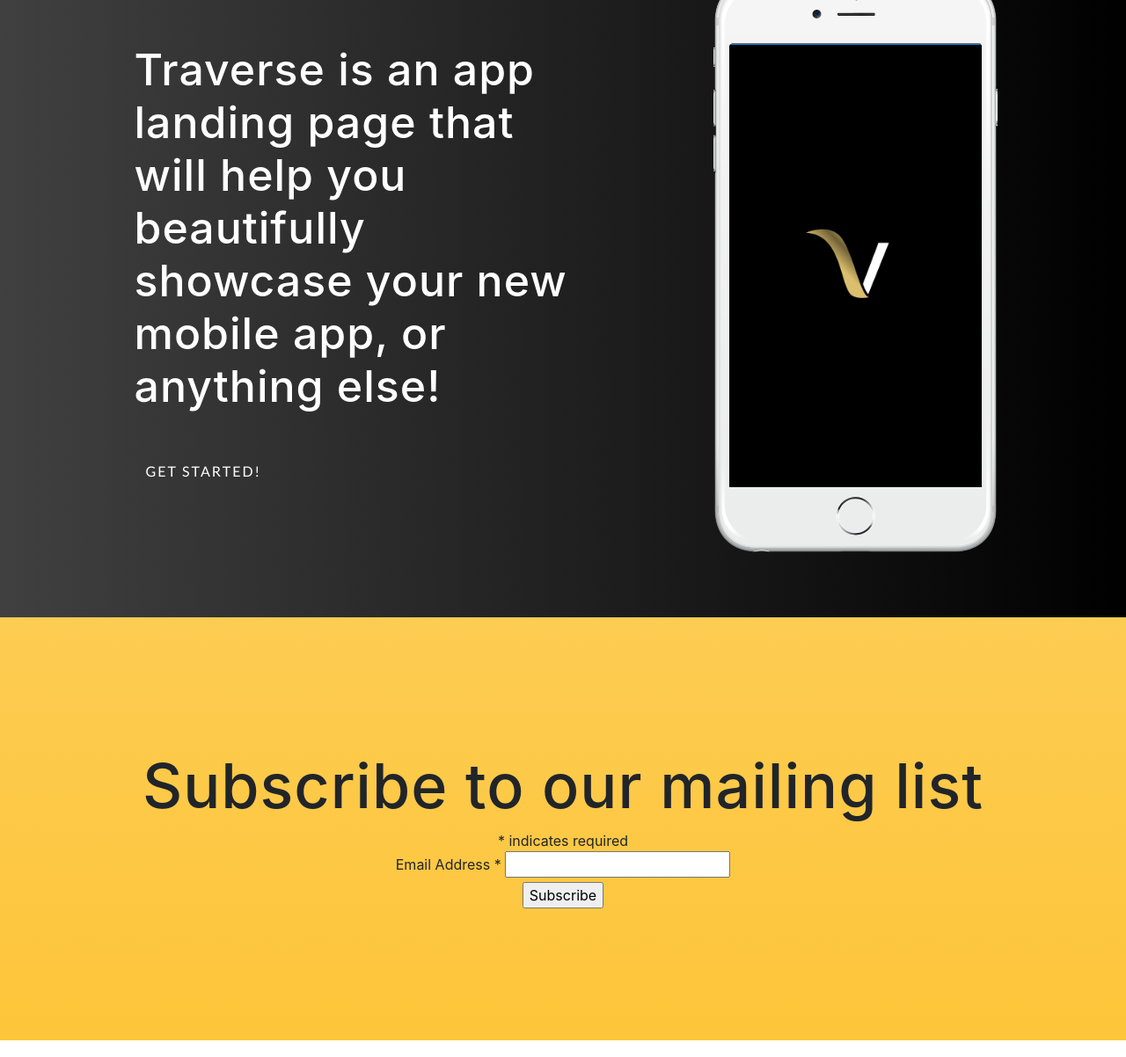
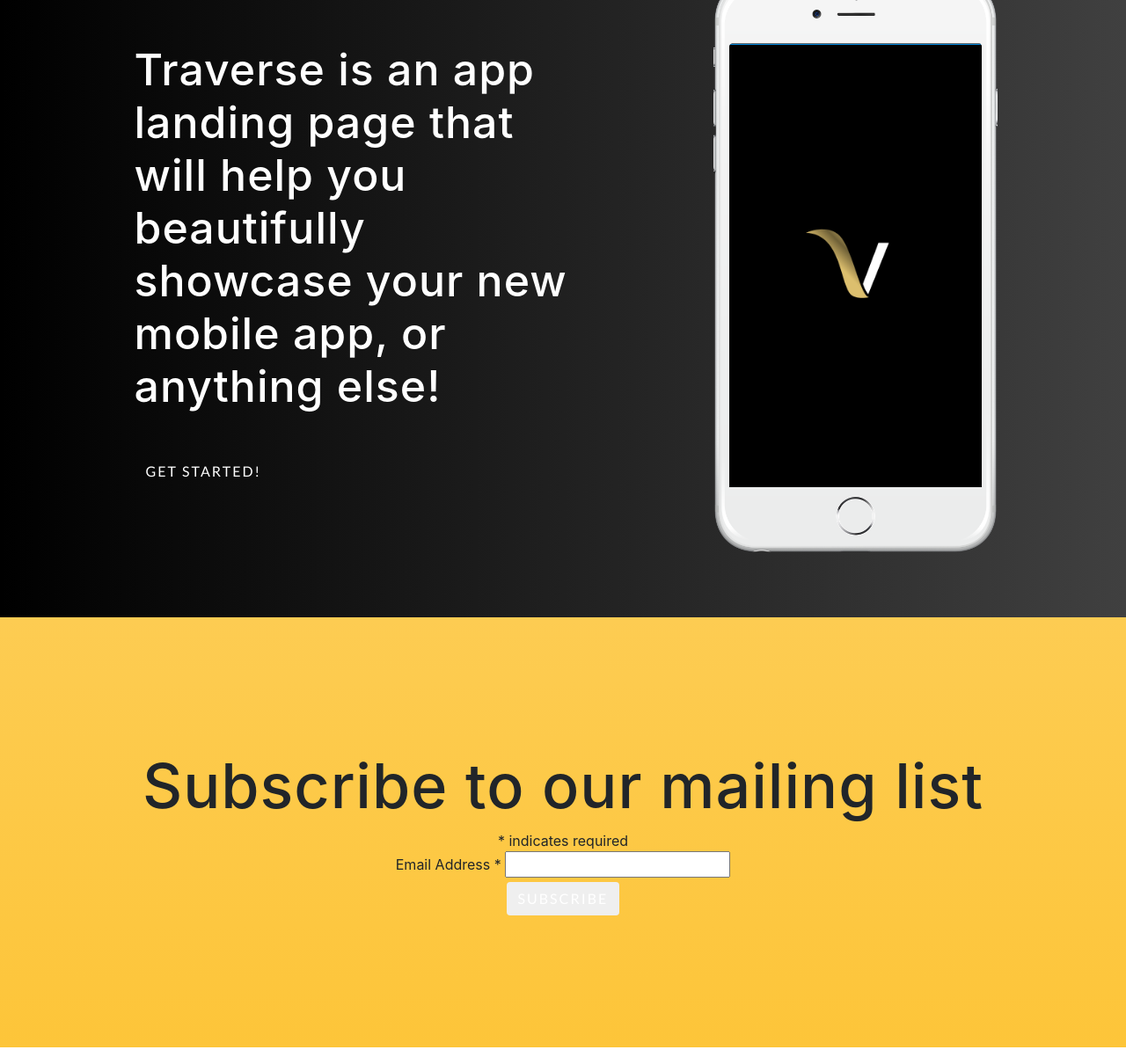
Before and after one commit to jpanged/traverse, a website with bundled scripts: page docs/index.html in a window 1280 px wide. Shown: the part 98-1300 px from the top of the page at 88% size. Built offline with nearby package versions, Linux system fonts and the light colour scheme; a web font is replaced by a local one.

Commit message:
Update button

```diff
--- a/docs/css/new-age.css
+++ b/docs/css/new-age.css
@@ -119,8 +119,8 @@ header.masthead {
   padding-bottom: 100px;
   color: white;
   background:  #000000;
-  background:  -webkit-linear-gradient(to left, #000000, #404040);
-  background:  linear-gradient(to left, #000000, #404040); }
+  background:  -webkit-linear-gradient(to left, #404040, #000000);
+  background:  linear-gradient(to left, #404040, #000000); }
   header.masthead .header-content {
     max-width: 500px;
     margin-bottom: 100px;
--- a/docs/index.html
+++ b/docs/index.html
@@ -88,44 +88,8 @@
   </header>
 
   <section class="download bg-primary text-center" id="download">
-<!--     <div class="container">
-      <label><b>Email</b></label>
-      <input type="text" placeholder="Enter Email" name="email" required>
-
-      <label><b>Password</b></label>
-      <input type="password" placeholder="Enter Password" name="psw" required>
-
-      <label><b>Repeat Password</b></label>
-      <input type="password" placeholder="Repeat Password" name="psw-repeat" required>
-      <input type="checkbox" checked="checked"> Remember me
-      <p>By creating an account you agree to our <a href="#">Terms & Privacy</a>.</p>
-
-      <div class="clearfix">
-        <button type="button"  class="cancelbtn">Cancel</button>
-        <button type="submit" class="signupbtn">Sign Up</button>
-      </div>
-    </div> -->
-<!--     <form action="//Bootstrapious.us10.list-manage.com/subscribe/post?u=97f1bc02efa56031b67a2b00f&amp;id=fc7b4ce646" method="post" target="_blank">
-      <div class="form-group">
-        <label for="mce-FNAME">First Name</label>
-        <input type="text" class="form-control" name="FNAME" id="mce-FNAME">
-      </div>
-      <div class="form-group">
-        <label for="mce-LNAME">Last Name</label>
-        <input type="text" class="form-control" name="LNAME" id="mce-LNAME">
-      </div>
-      <div class="form-group">
-        <label for="mce-EMAIL">Email Address</label>
-        <input type="email" class="form-control" required="required" name="EMAIL" id="mce-EMAIL">
-      </div>
-      <button type="submit" class="btn btn-primary"><i class="fa fa-envelope-o"></i> Subscribe</button>
-
-      <div style="position: absolute; left: -5000px;" aria-hidden="true"><input type="text" name="b_97f1bc02efa56031b67a2b00f_fc7b4ce646" tabindex="-1" value=""></div>
-
-    </form> -->
 
 
-    <!-- Begin MailChimp Signup Form -->
     <!-- Begin MailChimp Signup Form -->
     <div id="mc_embed_signup">
       <form action="https://traverseme.us17.list-manage.com/subscribe/post?u=9cd3a56e951c440507c0f3061&amp;id=bd0cba7d51" method="post" id="mc-embedded-subscribe-form" name="mc-embedded-subscribe-form" class="validate" target="_blank" novalidate>
@@ -142,41 +106,13 @@
             <div class="response" id="mce-success-response" style="display:none"></div>
           </div>    <!-- real people should not fill this in and expect good things - do not remove this or risk form bot signups-->
           <div style="position: absolute; left: -5000px;" aria-hidden="true"><input type="text" name="b_9cd3a56e951c440507c0f3061_bd0cba7d51" tabindex="-1" value=""></div>
-          <div class="clear"><input type="submit" value="Subscribe" name="subscribe" id="mc-embedded-subscribe" class="button"></div>
+          <div class="clear"><input type="submit" value="Subscribe" name="subscribe" id="mc-embedded-subscribe" class="btn btn-outline btn-xl js-scroll-trigger"></div>
         </div>
       </form>
     </div>
 
     <!--End mc_embed_signup-->
 
-    <!--End mc_embed_signup-->
-<!--     <form>
-      <div class="form-group">
-        <label for="">First Name</label>
-        <input type="text" class="form-control">
-      </div>
-      <div class="form-group">
-        <label for="">Last Name</label>
-        <input type="text" class="form-control">
-      </div>
-      <div class="form-group">
-        <label for="">Email Address</label>
-        <input type="text" class="form-control" required="required">
-      </div>
-      <button type="submit" class="btn btn-primary"><i class="fa fa-envelope-o"></i> Subscribe</button>
-    </form> -->
-<!--       <div class="container">
-        <div class="row">
-          <div class="col-md-8 mx-auto">
-            <h2 class="section-heading">Discover what all the buzz is about!</h2>
-            <p>Our app is available on any mobile device! Download now to get started!</p>
-            <div class="badges">
-              <a class="badge-link" href="#"><img src="img/google-play-badge.svg" alt=""></a>
-              <a class="badge-link" href="#"><img src="img/app-store-badge.svg" alt=""></a>
-            </div>
-          </div>
-        </div>
-      </div> -->
     </section>
 
     <section class="features" id="features">
```
Also changed, not shown: docs/css/new-age.min.css.
